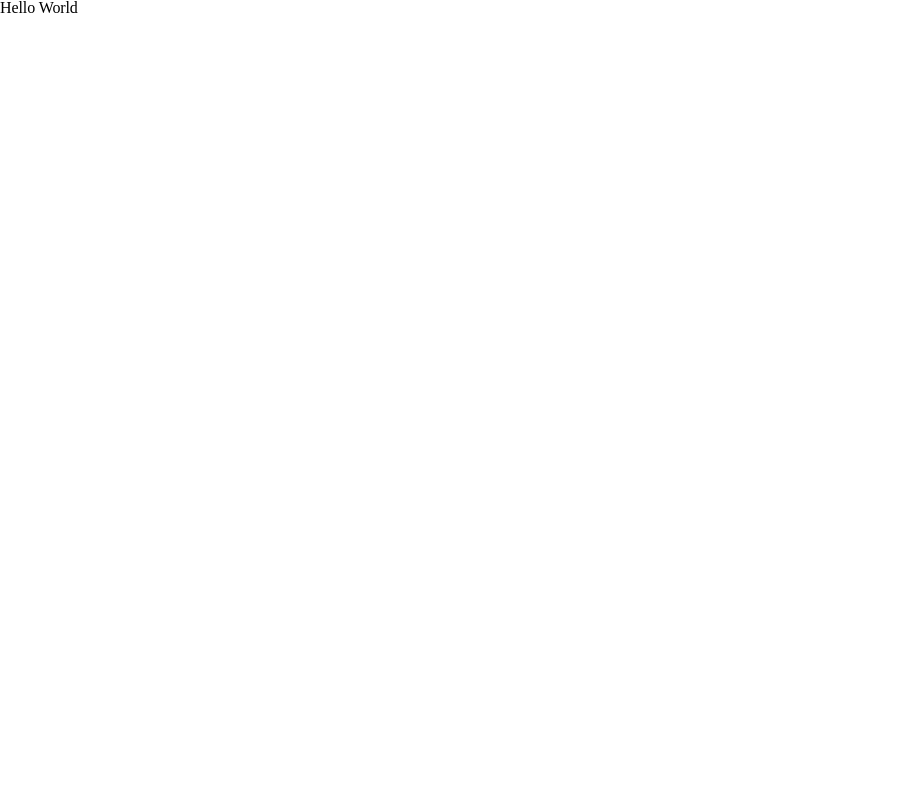
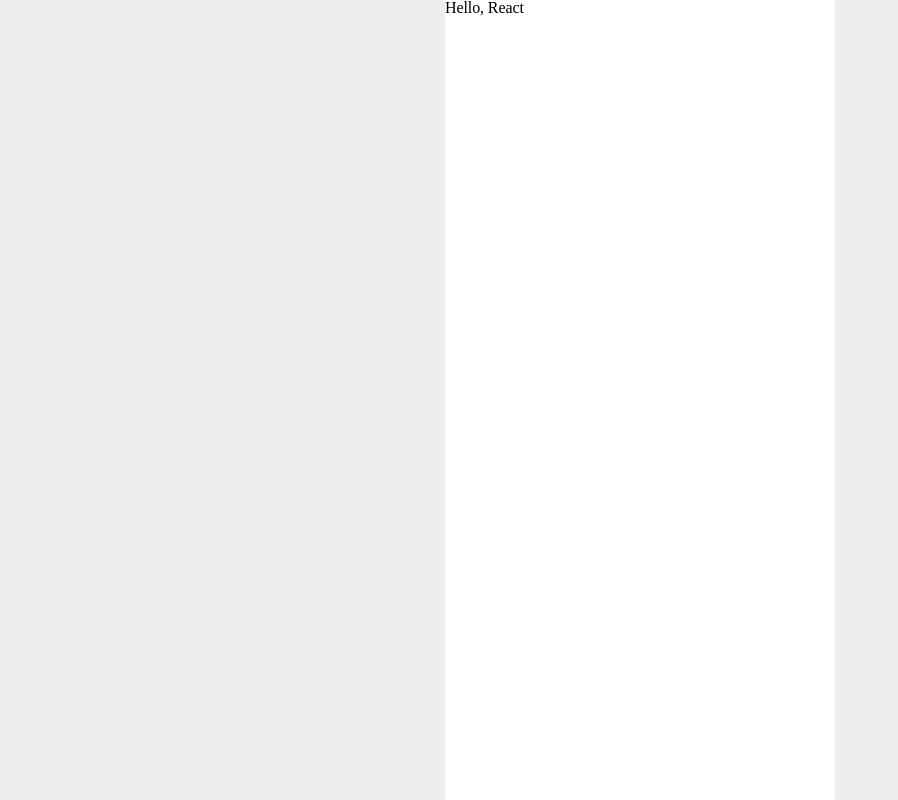
Before and after one commit to jang294/react-deploy, a React (Create React App) app: page / in a window 1280 px wide. Shown: the whole page, without its empty margins (0-898 px from the left). Built offline with nearby package versions, Linux system fonts and the light colour scheme; a web font is replaced by a local one.

Commit message:
모바일 뷰 전역 스타일 대응

```diff
--- a/src/App.js
+++ b/src/App.js
@@ -2,7 +2,7 @@ import "./styles/reset.css";
 import "./styles/global.css";
 
 function App() {
-  return <div>Hello World</div>;
+  return <div className="layout">Hello, React </div>;
 }
 
 export default App;
--- a/src/styles/global.css
+++ b/src/styles/global.css
@@ -1,4 +1,13 @@
 body {
   font-family: "Pretendard Variable";
   letter-spacing: -0.1px;
+  background-color: #eceef0;
 }
+
+
+.layout{
+    max-width: 390px;
+    background-color: white;
+    margin: 0 auto;
+    min-height:100vh;
+}
```
